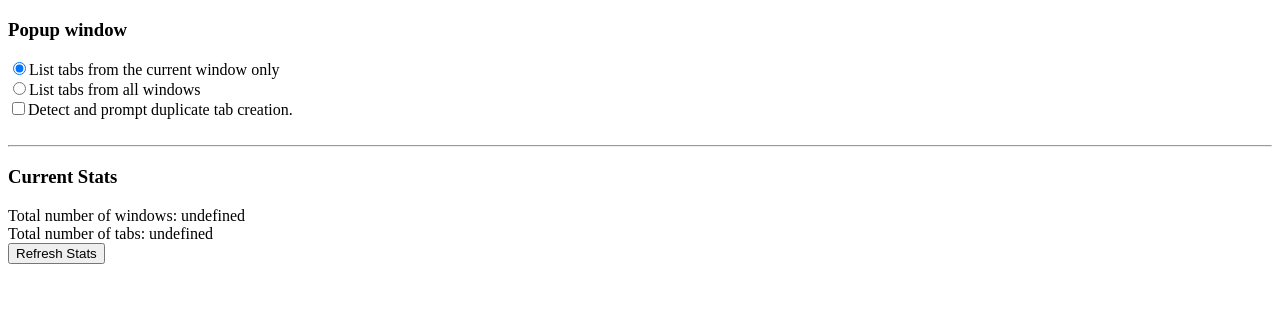
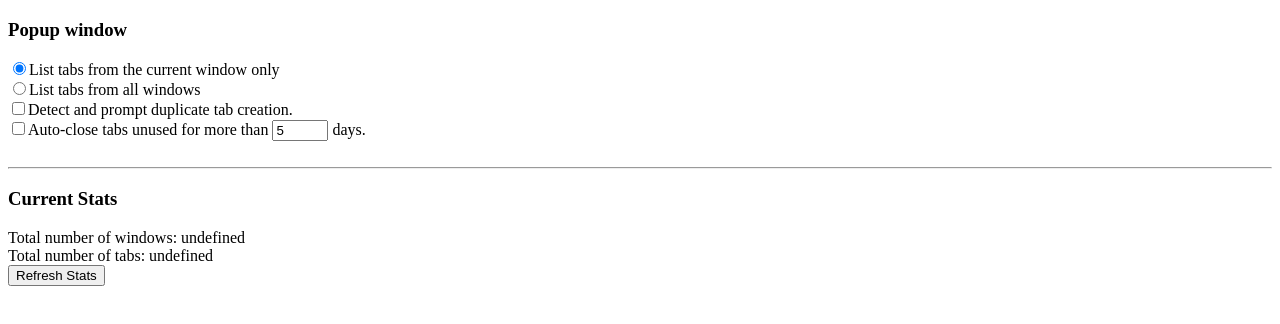
Before and after one commit to developerish/tab-count, a browser extension: page options.html in a window 1280 px wide. Drawn offline with Linux system fonts and the light colour scheme.

Commit message:
Update options.html
Option to enable the tab janitor (auto-close tabs unused for more than X days)

```diff
--- a/options.html
+++ b/options.html
@@ -15,6 +15,8 @@
       <label><input type="radio" name="tabCountRadios" value="allWindows">List tabs from all windows<br></label>
     </form>
     <label><input type="checkbox" id="tabDedupe" name="tabDedupe" value="dedupe">Detect and prompt duplicate tab creation.<br></label>
+    <label><input type="checkbox" id="tabJanitor" name="tabJanitor" value="tabJanitor">Auto-close tabs unused for more than
+      <input type="number" id="tabJanitorDays" name="tabJanitorDays" value="5" min="1" max="30"> days.<br></label>
     <div id="status"></div>
     <br>
     <hr>
```
